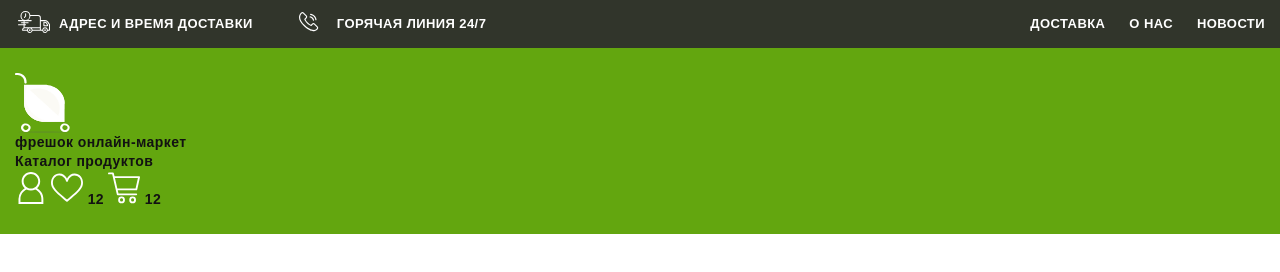
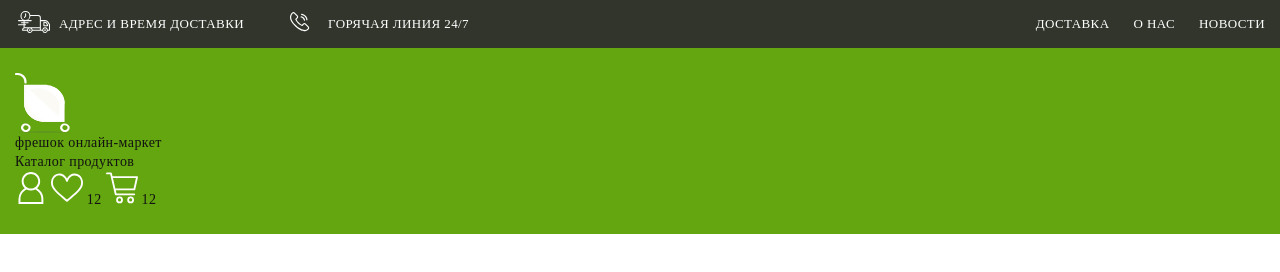
Before and after one commit to z8Dimon8z/frehok, a website: page app/index.html in a window 1280 px wide. Drawn offline with nearby package versions, Linux system fonts and the light colour scheme; files that its build step writes are made by us from their sources.

Commit message:
проблема со шрифтами через миксин

```diff
--- a/app/scss/_fonts.scss
+++ b/app/scss/_fonts.scss
@@ -1,80 +1,91 @@
 
-@font-face {
-  font-family: 'OpenSans-Regular', sans-serif;
-  src: local('Open Sans Regular'), local('OpenSans-Regular'),
-    url('../fonts/OpenSans-Regular.woff2') format('woff2'),
-    url('../fonts/OpenSans-Regular.woff') format('woff');
-  font-weight: normal;
-  font-style: normal;
-  font-display: swap;
+// @font-face {
+//   font-family: 'OpenSans-Regular', sans-serif;
+//   src: local('Open Sans Regular'), local('OpenSans-Regular'),
+//     url('../fonts/OpenSans-Regular.woff2') format('woff2'),
+//     url('../fonts/OpenSans-Regular.woff') format('woff');
+//   font-weight: normal;
+//   font-style: normal;
+//   font-display: swap;
+// }
+
+// @font-face {
+//   font-family: 'OpenSans-Bold', sans-serif;
+//   src: local('Open Sans Bold'), local('OpenSans-Bold'),
+//     url('../fonts/OpenSans-Bold.woff2') format('woff2'),
+//     url('../fonts/OpenSans-Bold.woff') format('woff');
+//   font-weight: bold;
+//   font-style: normal;
+//   font-display: swap;
+// }
+
+// @font-face {
+//   font-family: 'OpenSans-SemiBold', sans-serif;
+//   src: local('Open Sans SemiBold'), local('OpenSans-SemiBold'),
+//     url('../fonts/OpenSans-SemiBold.woff2') format('woff2'),
+//     url('../fonts/OpenSans-SemiBold.woff') format('woff');
+//   font-weight: 600;
+//   font-style: normal;
+//   font-display: swap;
+// }
+
+// @font-face {
+
+//   src: local('Open Sans Light'), local('OpenSans-Light'),
+//     url('../fonts/OpenSans-Light.woff2') format('woff2'),
+//     url('../fonts/OpenSans-Light.woff') format('woff');
+//   font-weight: 300;
+//   font-style: normal;
+//   font-display: swap;
+// }
+
+// @font-face {
+//   font-family: 'Ruda-Regular', sans-serif;
+//   src: local('Ruda Regular'), local('Ruda-Regular'),
+//     url('../fonts/Ruda-Regular.woff2') format('woff2'),
+//     url('../fonts/Ruda-Regular.woff') format('woff');
+//   font-weight: normal;
+//   font-style: normal;
+//   font-display: swap;
+// }
+
+// @font-face {
+//   font-family: 'Ruda-Black', sans-serif;
+//   src: local('Ruda Black'), local('Ruda-Black'),
+//     url('../fonts/Ruda-Black.woff2') format('woff2'),
+//     url('../fonts/Ruda-Black.woff') format('woff');
+//   font-weight: 900;
+//   font-style: normal;
+//   font-display: swap;
+// }
+
+// @font-face {
+//   font-family: 'Ruda-SemiBold', sans-serif;
+//   src: local('Ruda SemiBold'), local('Ruda-SemiBold'),
+//     url('../fonts/Ruda-SemiBold.woff2') format('woff2'),
+//     url('../fonts/Ruda-SemiBold.woff') format('woff');
+//   font-weight: 600;
+//   font-style: normal;
+//   font-display: swap;
+// }
+
+// @font-face {
+//   font-family: 'Ruda-Bold', sans-serif;
+//   src: local('Ruda Bold'), local('Ruda-Bold'),
+//     url('../fonts/Ruda-Bold.woff2') format('woff2'),
+//     url('../fonts/Ruda-Bold.woff') format('woff');
+//   font-weight: bold;
+//   font-style: normal;
+//   font-display: swap;
+// }
+
+@mixin font-face($font-family, $url, $weight) {
+  @font-face {
+    font-family: "#{$font-family}";
+    src: url('../fonts/#{$url}.woff2') format("woff2"),
+    url('../fonts/#{$url}.woff') format("woff");
+    font-weight: #{$weight};
+    font-display: swap;
+    font-style: normal;
+  }
 }
-
-@font-face {
-  font-family: 'OpenSans-Bold', sans-serif;
-  src: local('Open Sans Bold'), local('OpenSans-Bold'),
-    url('../fonts/OpenSans-Bold.woff2') format('woff2'),
-    url('../fonts/OpenSans-Bold.woff') format('woff');
-  font-weight: bold;
-  font-style: normal;
-  font-display: swap;
-}
-
-@font-face {
-  font-family: 'OpenSans-SemiBold', sans-serif;
-  src: local('Open Sans SemiBold'), local('OpenSans-SemiBold'),
-    url('../fonts/OpenSans-SemiBold.woff2') format('woff2'),
-    url('../fonts/OpenSans-SemiBold.woff') format('woff');
-  font-weight: 600;
-  font-style: normal;
-  font-display: swap;
-}
-
-@font-face {
-
-  src: local('Open Sans Light'), local('OpenSans-Light'),
-    url('../fonts/OpenSans-Light.woff2') format('woff2'),
-    url('../fonts/OpenSans-Light.woff') format('woff');
-  font-weight: 300;
-  font-style: normal;
-  font-display: swap;
-}
-
-@font-face {
-  font-family: 'Ruda-Regular', sans-serif;
-  src: local('Ruda Regular'), local('Ruda-Regular'),
-    url('../fonts/Ruda-Regular.woff2') format('woff2'),
-    url('../fonts/Ruda-Regular.woff') format('woff');
-  font-weight: normal;
-  font-style: normal;
-  font-display: swap;
-}
-
-@font-face {
-  font-family: 'Ruda-Black', sans-serif;
-  src: local('Ruda Black'), local('Ruda-Black'),
-    url('../fonts/Ruda-Black.woff2') format('woff2'),
-    url('../fonts/Ruda-Black.woff') format('woff');
-  font-weight: 900;
-  font-style: normal;
-  font-display: swap;
-}
-
-@font-face {
-  font-family: 'Ruda-SemiBold', sans-serif;
-  src: local('Ruda SemiBold'), local('Ruda-SemiBold'),
-    url('../fonts/Ruda-SemiBold.woff2') format('woff2'),
-    url('../fonts/Ruda-SemiBold.woff') format('woff');
-  font-weight: 600;
-  font-style: normal;
-  font-display: swap;
-}
-
-@font-face {
-  font-family: 'Ruda-Bold', sans-serif;
-  src: local('Ruda Bold'), local('Ruda-Bold'),
-    url('../fonts/Ruda-Bold.woff2') format('woff2'),
-    url('../fonts/Ruda-Bold.woff') format('woff');
-  font-weight: bold;
-  font-style: normal;
-  font-display: swap;
-}
--- a/app/scss/_global.scss
+++ b/app/scss/_global.scss
@@ -1,6 +1,7 @@
 
   body {
-    @extend %opensans-600;
+    // @extend %opensans-600;
+    @include font-face(OpenSans, OpenSansBold, 700);
     font-style: normal;
     font-size: 14px;
     line-height: 1.4;
--- a/app/scss/_vars.scss
+++ b/app/scss/_vars.scss
@@ -11,43 +11,43 @@ $silver-600: #c1c1c1;
 $silver-100: #f6f6f6;
 $white: #ffffff;
 
-%opensans-300 {
-  font-family: 'OpenSans-Light', sans-serif;
-  font-weight: 300;
-}
+// %opensans-300 {
+//   font-family: 'OpenSans-Light', sans-serif;
+//   font-weight: 300;
+// }
 
-%opensans-400 {
-  font-family: 'OpenSans-Regular', sans-serif;
-  font-weight: normal;
-}
+// %opensans-400 {
+//   font-family: 'OpenSans-Regular', sans-serif;
+//   font-weight: normal;
+// }
 
-%opensans-600 {
-  font-family: 'OpenSans-SemiBold', sans-serif;
-  font-weight: 600;
-}
+// %opensans-600 {
+//   font-family: 'OpenSans-SemiBold', sans-serif;
+//   font-weight: 600;
+// }
 
-%opensans-700 {
-  font-family: 'OpenSans-Bold', sans-serif;
-  font-weight: bold;
-}
+// %opensans-700 {
+//   font-family: 'OpenSans-Bold', sans-serif;
+//   font-weight: bold;
+// }
 
-%ruda-400 {
-  font-family: 'Ruda-Regular', sans-serif;
-  font-weight: normal;
-}
+// %ruda-400 {
+//   font-family: 'Ruda-Regular', sans-serif;
+//   font-weight: normal;
+// }
 
-%ruda-600 {
-  font-family: 'Ruda-SemiBold', sans-serif;
-  font-weight: 600;
-}
+// %ruda-600 {
+//   font-family: 'Ruda-SemiBold', sans-serif;
+//   font-weight: 600;
+// }
 
-%ruda-700 {
-  font-family: 'Ruda-Bold', sans-serif;
-  font-weight: bold;
-}
+// %ruda-700 {
+//   font-family: 'Ruda-Bold', sans-serif;
+//   font-weight: bold;
+// }
 
 
-%ruda-900 {
-  font-family: 'Ruda-Black', sans-serif;
-  font-weight: 900;
-}
+// %ruda-900 {
+//   font-family: 'Ruda-Black', sans-serif;
+//   font-weight: 900;
+// }
--- a/app/scss/style.scss
+++ b/app/scss/style.scss
@@ -56,7 +56,7 @@
   }
 
   &__address-link {
-    @extend %opensans-700;
+    // @extend %opensans-700;
     font-size: 13px;
     line-height: 1.3;
     text-transform: uppercase;
@@ -99,7 +99,7 @@
   }
 
   &__link {
-    @extend %opensans-700;
+    // @extend %opensans-700;
     font-size: 13px;
     line-height: 1.3;
     text-transform: uppercase;
```
Also changed, not shown: app/fonts/OpenSansBold.woff (renamed from app/fonts/OpenSans-Bold.woff), app/fonts/OpenSansBold.woff2 (renamed from app/fonts/OpenSans-Bold.woff2).
